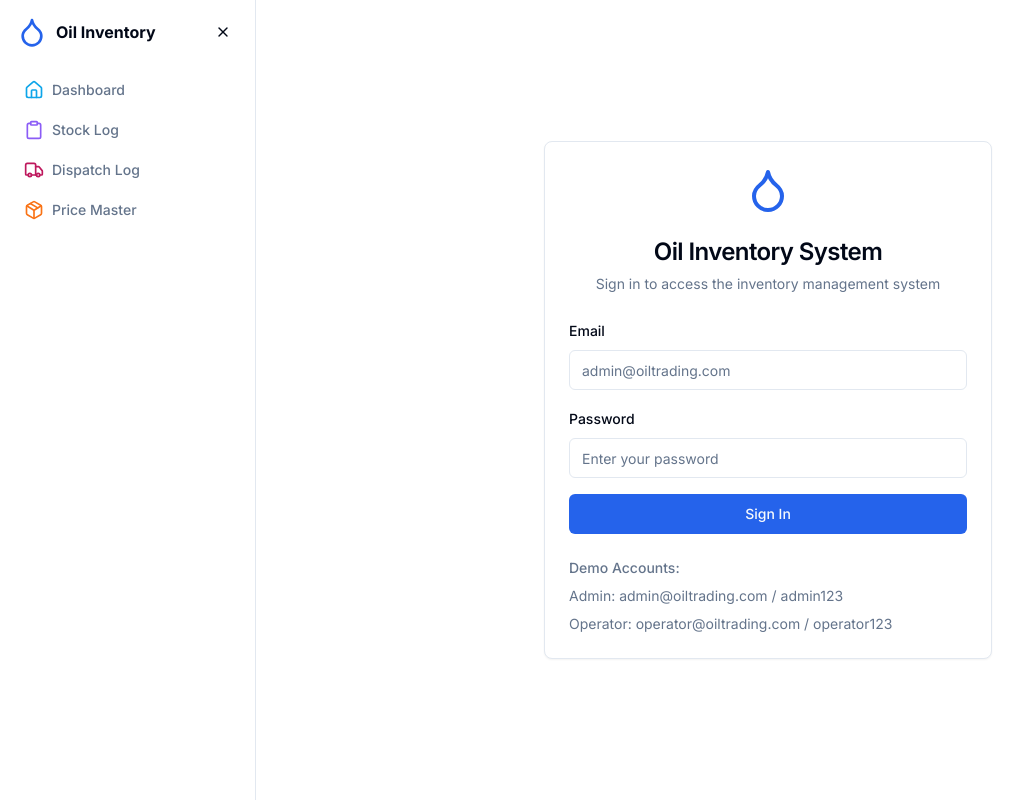
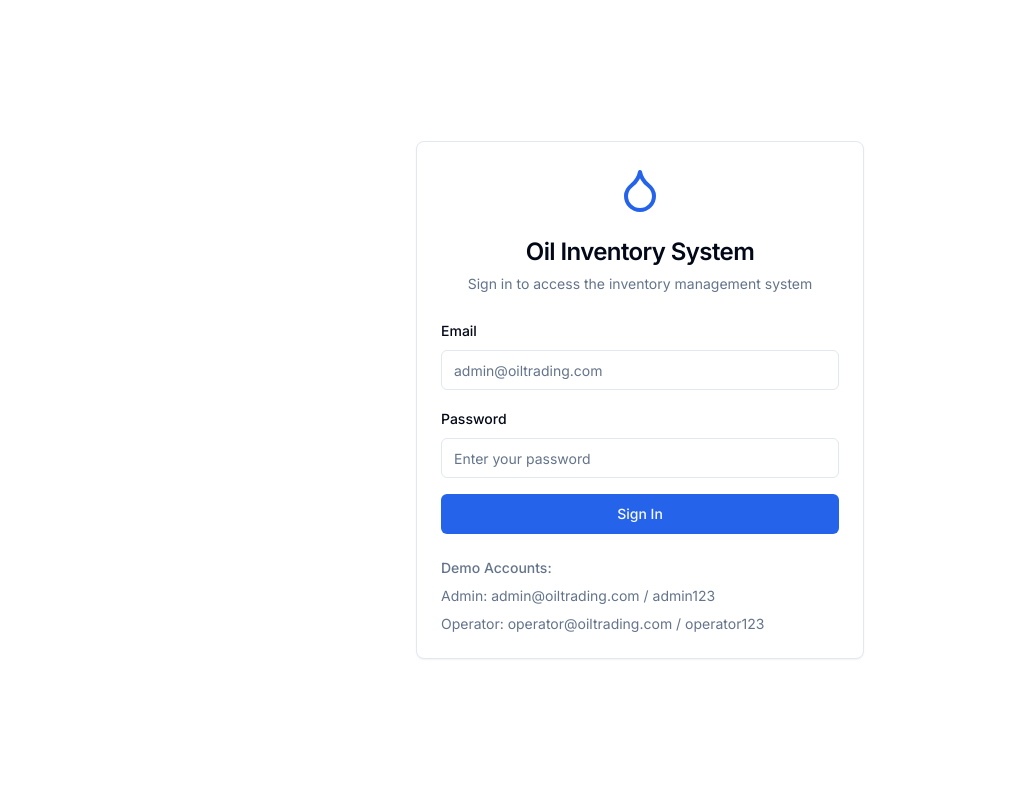
Before and after one commit to eternalshiva/Oil_sales, a Next.js app: page /login in a window 1280 px wide. Shown: the whole page, without its empty margins (0-1034 px from the left). Built offline with nearby package versions, Linux system fonts and the light colour scheme.

Commit message:
auto-commit for cffd499a-e0fd-4ae6-bc49-75f9c6ef3fb5

```diff
--- a/app/layout.tsx
+++ b/app/layout.tsx
@@ -2,9 +2,10 @@ import type React from "react"
 import type { Metadata } from "next"
 import { Inter } from "next/font/google"
 import "./globals.css"
-import Sidebar from "@/components/sidebar"
+import { AuthProvider } from "@/components/auth-provider"
 import { ThemeProvider } from "@/components/theme-provider"
 import { OilInventoryProvider } from "@/context/oil-inventory-context"
+import { Toaster } from "@/components/ui/toaster"
 
 const inter = Inter({ subsets: ["latin"] })
 
@@ -22,14 +23,14 @@ export default function RootLayout({
   return (
     <html lang="en">
       <body className={inter.className}>
-        <ThemeProvider attribute="class" defaultTheme="light" enableSystem disableTransitionOnChange>
-          <OilInventoryProvider>
-            <div className="flex h-screen overflow-hidden">
-              <Sidebar />
-              <div className="flex-1 overflow-auto">{children}</div>
-            </div>
-          </OilInventoryProvider>
-        </ThemeProvider>
+        <AuthProvider>
+          <ThemeProvider attribute="class" defaultTheme="light" enableSystem disableTransitionOnChange>
+            <OilInventoryProvider>
+              {children}
+              <Toaster />
+            </OilInventoryProvider>
+          </ThemeProvider>
+        </AuthProvider>
       </body>
     </html>
   )
```
